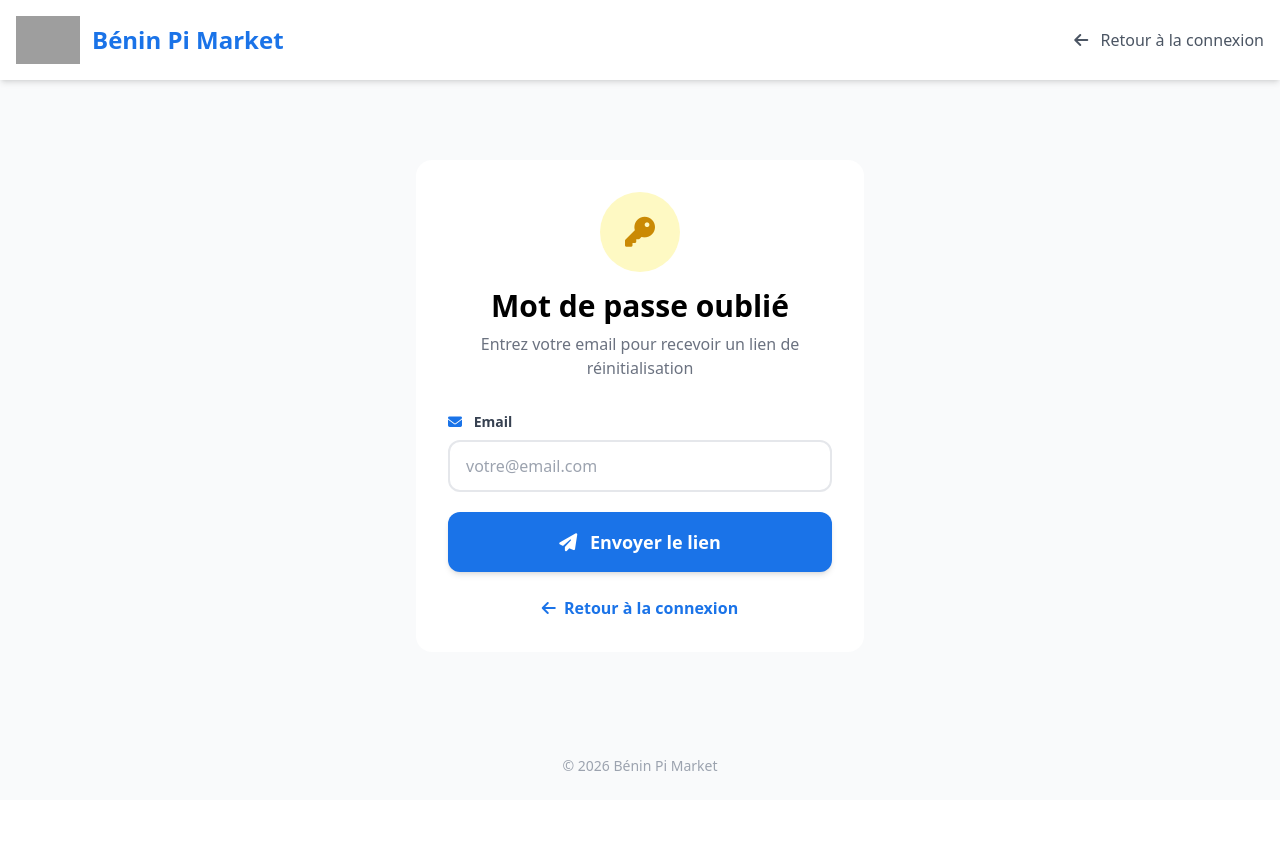
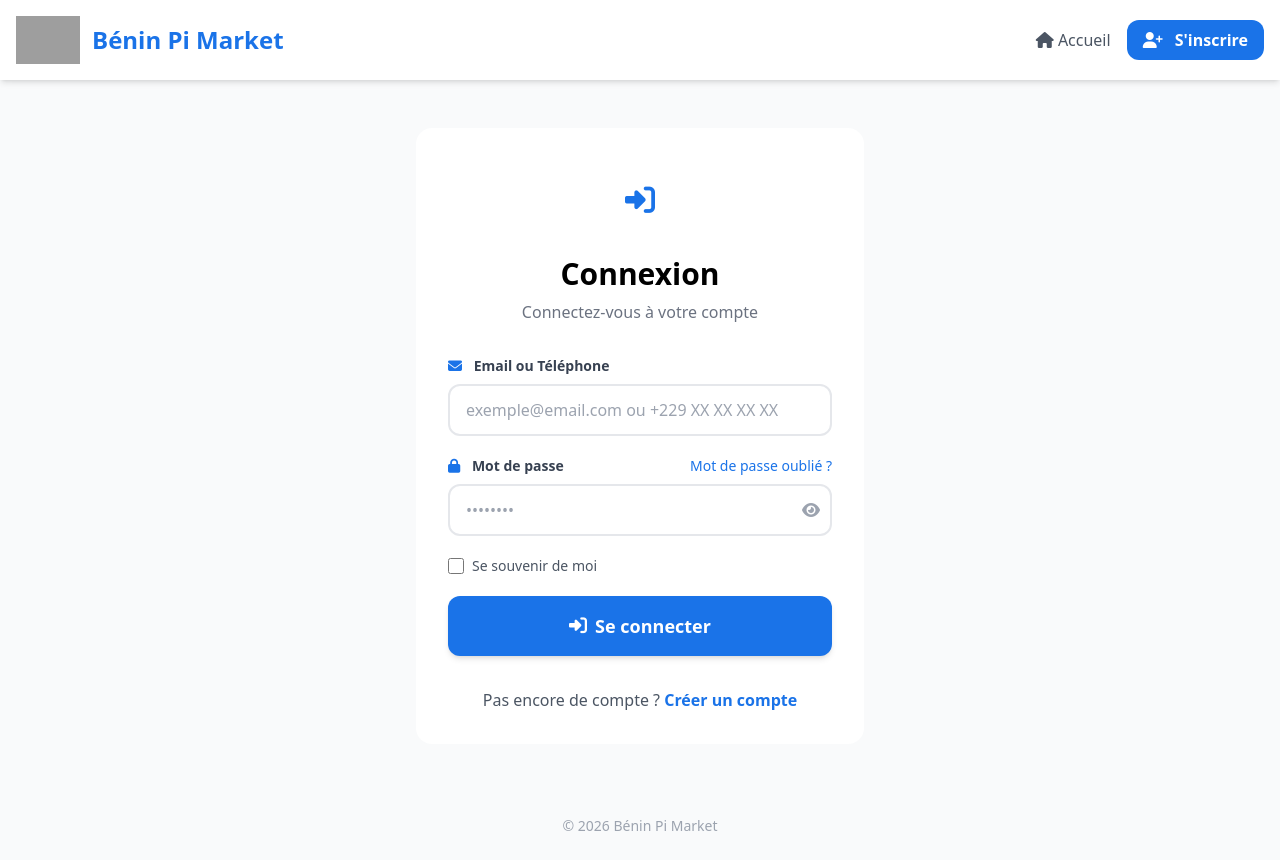
Before and after one commit to alainmathias/Benin-Pi-market, a PHP site: page /auth/login.php in a window 1280 px wide. Before the commit the page ends 771 px from the top, so only its background shows below. Run offline with PHP 8.4, Linux system fonts and the light colour scheme; some libraries are stand-ins or nearby versions; grey boxes are pictures that could not be loaded.

Commit message:
Update login.php

```diff
--- a/auth/login.php
+++ b/auth/login.php
@@ -3,16 +3,17 @@
 <head>
     <meta charset="UTF-8">
     <meta name="viewport" content="width=device-width, initial-scale=1.0">
-    <title>Mot de passe oublié - Bénin Pi Market</title>
+    <title>Connexion - Bénin Pi Market</title>
     <script src="https://cdn.tailwindcss.com"></script>
     <link rel="stylesheet" href="https://cdnjs.cloudflare.com/ajax/libs/font-awesome/6.5.0/css/all.min.css">
-    <link rel="stylesheet" href="css/style.css">
+    <link rel="stylesheet" href="../css/style.css">
     <script>
         tailwind.config = {
             theme: {
                 extend: {
                     colors: {
-                        primary: { 500: '#1a73e8', 600: '#1557b0' }
+                        primary: { 500: '#1a73e8', 600: '#1557b0' },
+                        secondary: { 500: '#ff6b00' }
                     }
                 }
             }
@@ -23,49 +24,81 @@
 
     <header class="bg-white shadow-md sticky top-0 z-50">
         <nav class="max-w-7xl mx-auto px-4 py-4 flex justify-between items-center">
-            <a href="index.html" class="flex items-center gap-3">
-                <img src="images/logo.png" alt="Bénin Pi Market" class="h-12" onerror="this.style.display='none'">
+            <a href="../index.html" class="flex items-center gap-3">
+                <img src="../images/logo.png" alt="Bénin Pi Market" class="h-12" onerror="this.style.display='none'">
                 <span class="text-2xl font-bold text-primary-500">Bénin Pi Market</span>
             </a>
-            <a href="connexion.html" class="text-gray-600 hover:text-primary-500 transition">
-                <i class="fas fa-arrow-left mr-2"></i> Retour à la connexion
-            </a>
+            <div class="flex items-center gap-4">
+                <a href="../index.html" class="text-gray-600 hover:text-primary-500 transition">
+                    <i class="fas fa-home"></i> Accueil
+                </a>
+                <a href="inscription.html" class="bg-primary-500 text-white px-4 py-2 rounded-xl font-semibold hover:bg-primary-600 transition">
+                    <i class="fas fa-user-plus mr-2"></i> S'inscrire
+                </a>
+            </div>
         </nav>
     </header>
 
     <div class="flex-1 flex items-center justify-center py-12 px-4">
         <div class="bg-white rounded-2xl shadow-card max-w-md w-full p-8 animate-fade-in">
             <div class="text-center mb-8">
-                <div class="w-20 h-20 bg-yellow-100 rounded-full flex items-center justify-center mx-auto mb-4">
-                    <i class="fas fa-key text-3xl text-yellow-600"></i>
+                <div class="w-20 h-20 bg-primary-100 rounded-full flex items-center justify-center mx-auto mb-4">
+                    <i class="fas fa-sign-in-alt text-3xl text-primary-500"></i>
                 </div>
-                <h2 class="text-3xl font-bold text-dark">Mot de passe oublié</h2>
-                <p class="text-gray-500 mt-2">Entrez votre email pour recevoir un lien de réinitialisation</p>
+                <h2 class="text-3xl font-bold text-dark">Connexion</h2>
+                <p class="text-gray-500 mt-2">Connectez-vous à votre compte</p>
             </div>
 
             <div id="alert-container"></div>
 
-            <form id="resetForm" class="space-y-5">
+            <form id="loginForm" class="space-y-5">
                 <div>
                     <label for="email" class="block text-sm font-semibold text-gray-700 mb-2">
-                        <i class="fas fa-envelope text-primary-500 mr-2"></i> Email
+                        <i class="fas fa-envelope text-primary-500 mr-2"></i> Email ou Téléphone
                     </label>
-                    <input type="email" id="email"
+                    <input type="text" id="email"
                            class="w-full px-4 py-3 border-2 border-gray-200 rounded-xl focus:border-primary-500 focus:outline-none focus:ring-2 focus:ring-primary-200 transition"
-                           placeholder="votre@email.com"
-                           required>
+                           placeholder="exemple@email.com ou +229 XX XX XX XX" required>
                 </div>
 
-                <button type="submit" id="resetBtn"
-                        class="w-full bg-primary-500 text-white py-4 rounded-xl font-semibold hover:bg-primary-600 transition shadow-md hover:shadow-lg text-lg">
-                    <i class="fas fa-paper-plane mr-2"></i> Envoyer le lien
+                <div>
+                    <div class="flex justify-between items-center mb-2">
+                        <label for="password" class="block text-sm font-semibold text-gray-700">
+                            <i class="fas fa-lock text-primary-500 mr-2"></i> Mot de passe
+                        </label>
+                        <a href="mot-de-passe-oublie.html" class="text-sm text-primary-500 hover:underline">
+                            Mot de passe oublié ?
+                        </a>
+                    </div>
+                    <div class="relative">
+                        <input type="password" id="password"
+                               class="w-full px-4 py-3 border-2 border-gray-200 rounded-xl focus:border-primary-500 focus:outline-none focus:ring-2 focus:ring-primary-200 transition pr-12"
+                               placeholder="••••••••" required minlength="6">
+                        <button type="button" id="togglePassword"
+                                class="absolute right-3 top-1/2 -translate-y-1/2 text-gray-400 hover:text-gray-600 transition">
+                            <i class="fas fa-eye"></i>
+                        </button>
+                    </div>
+                </div>
+
+                <div class="flex items-center justify-between">
+                    <label class="flex items-center gap-2 cursor-pointer">
+                        <input type="checkbox" id="rememberMe" class="w-4 h-4 text-primary-500 border-gray-300 rounded focus:ring-primary-500">
+                        <span class="text-sm text-gray-600">Se souvenir de moi</span>
+                    </label>
+                </div>
+
+                <button type="submit" id="loginBtn"
+                        class="w-full bg-primary-500 text-white py-4 rounded-xl font-semibold hover:bg-primary-600 transform hover:-translate-y-1 transition shadow-md hover:shadow-lg text-lg flex items-center justify-center gap-2">
+                    <i class="fas fa-sign-in-alt"></i> Se connecter
                 </button>
             </form>
 
-            <div class="mt-6 text-center">
+            <div class="mt-8 text-center">
                 <p class="text-gray-600">
-                    <a href="connexion.html" class="text-primary-500 font-semibold hover:underline">
-                        <i class="fas fa-arrow-left mr-1"></i> Retour à la connexion
+                    Pas encore de compte ?
+                    <a href="inscription.html" class="text-primary-500 font-semibold hover:underline">
+                        Créer un compte
                     </a>
                 </p>
             </div>
@@ -79,46 +112,76 @@
     </footer>
 
     <script type="module">
-        import { sendPasswordResetEmail, auth } from './js/firebase-config.js';
-        import { showAlert } from './js/utils.js';
+        import { auth, onAuthStateChanged } from '../js/firebase-config.js';
+        import { connexion } from '../js/auth.js';
+        import { showAlert } from '../js/utils.js';
 
-        document.getElementById('resetForm').addEventListener('submit', async (e) => {
+        onAuthStateChanged(auth, (user) => {
+            if (user) {
+                window.location.href = '../dashboard/vendeur.html';
+            }
+        });
+
+        const togglePassword = document.getElementById('togglePassword');
+        const passwordInput = document.getElementById('password');
+
+        togglePassword.addEventListener('click', () => {
+            const type = passwordInput.getAttribute('type') === 'password' ? 'text' : 'password';
+            passwordInput.setAttribute('type', type);
+            togglePassword.querySelector('i').classList.toggle('fa-eye');
+            togglePassword.querySelector('i').classList.toggle('fa-eye-slash');
+        });
+
+        document.getElementById('loginForm').addEventListener('submit', async (e) => {
             e.preventDefault();
 
-            const email = document.getElementById('email').value.trim();
+            const emailInput = document.getElementById('email').value.trim();
+            const password = document.getElementById('password').value;
+            const rememberMe = document.getElementById('rememberMe').checked;
 
-            if (!email) {
-                showAlert('Veuillez entrer votre email.', 'danger');
+            if (!emailInput || !password) {
+                showAlert('Veuillez remplir tous les champs.', 'danger');
                 return;
             }
 
-            const resetBtn = document.getElementById('resetBtn');
-            const originalText = resetBtn.innerHTML;
-            resetBtn.innerHTML = '<i class="fas fa-spinner fa-spin mr-2"></i> Envoi en cours...';
-            resetBtn.disabled = true;
-
-            try {
-                await sendPasswordResetEmail(auth, email);
-                showAlert('✅ Un email de réinitialisation a été envoyé à ' + email, 'success');
-                document.getElementById('email').value = '';
-
-                setTimeout(() => {
-                    window.location.href = 'connexion.html';
-                }, 4000);
-            } catch (error) {
-                console.error('Erreur:', error);
-                let message = 'Erreur lors de l\'envoi.';
-                if (error.code === 'auth/user-not-found') {
-                    message = 'Aucun compte trouvé avec cet email.';
-                } else if (error.code === 'auth/invalid-email') {
-                    message = 'Format d\'email invalide.';
-                }
-                showAlert('❌ ' + message, 'danger');
+            let loginEmail = emailInput;
+            if (emailInput.match(/^[\+\d\s\-]+$/)) {
+                const phone = emailInput.replace(/\s/g, '').replace(/-/g, '');
+                loginEmail = `${phone}@beninpimarket.com`;
             }
 
-            resetBtn.innerHTML = originalText;
-            resetBtn.disabled = false;
+            const loginBtn = document.getElementById('loginBtn');
+            const originalText = loginBtn.innerHTML;
+            loginBtn.innerHTML = '<i class="fas fa-spinner fa-spin mr-2"></i> Connexion...';
+            loginBtn.disabled = true;
+
+            const result = await connexion(loginEmail, password);
+
+            loginBtn.innerHTML = originalText;
+            loginBtn.disabled = false;
+
+            if (result.success) {
+                if (rememberMe) {
+                    localStorage.setItem('rememberedEmail', emailInput);
+                } else {
+                    localStorage.removeItem('rememberedEmail');
+                }
+                showAlert('✅ ' + result.message, 'success');
+                setTimeout(() => {
+                    window.location.href = result.data?.role === 'admin'
+                        ? '../dashboard/admin.html'
+                        : '../dashboard/vendeur.html';
+                }, 1500);
+            } else {
+                showAlert('❌ ' + result.message, 'danger');
+            }
         });
+
+        const rememberedEmail = localStorage.getItem('rememberedEmail');
+        if (rememberedEmail) {
+            document.getElementById('email').value = rememberedEmail;
+            document.getElementById('rememberMe').checked = true;
+        }
     </script>
 </body>
 </html>
```
